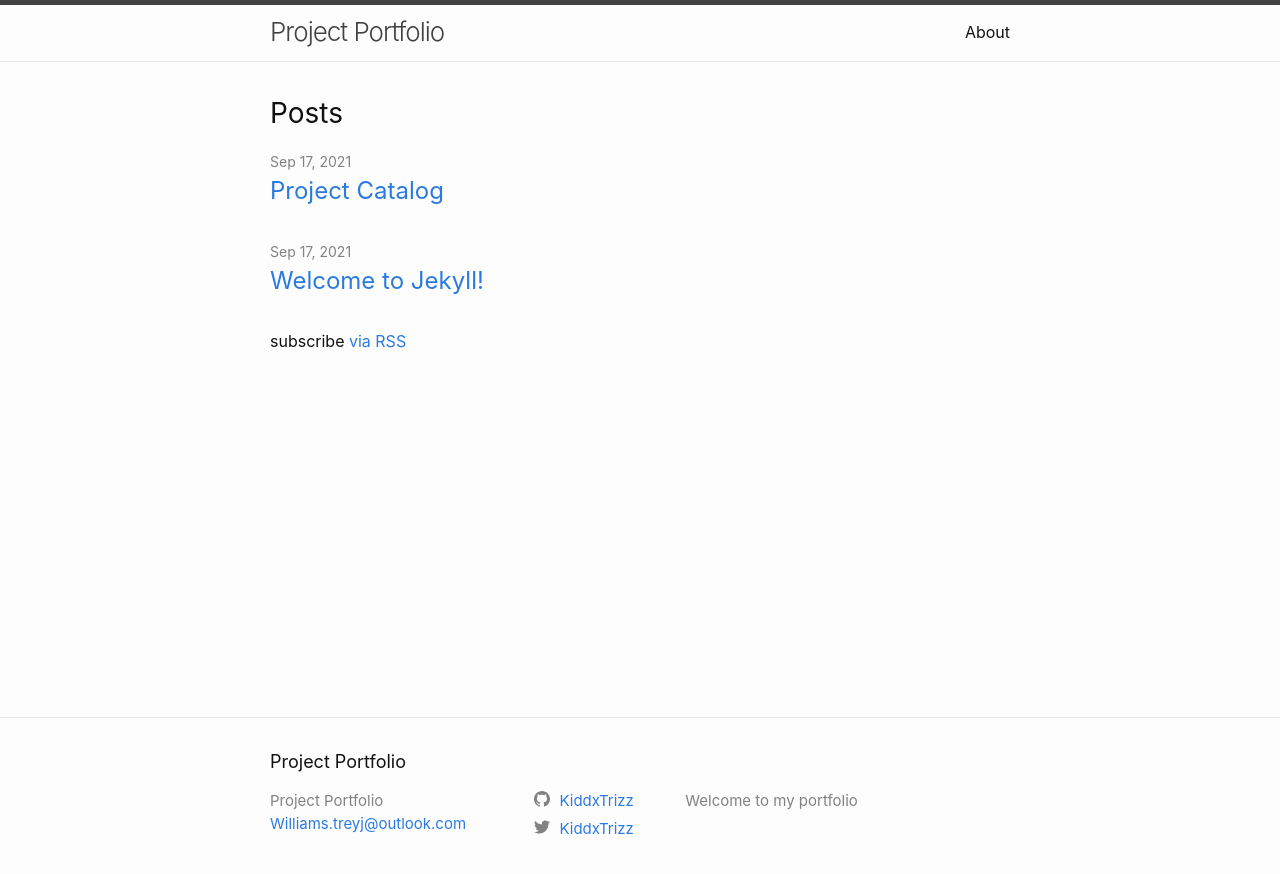
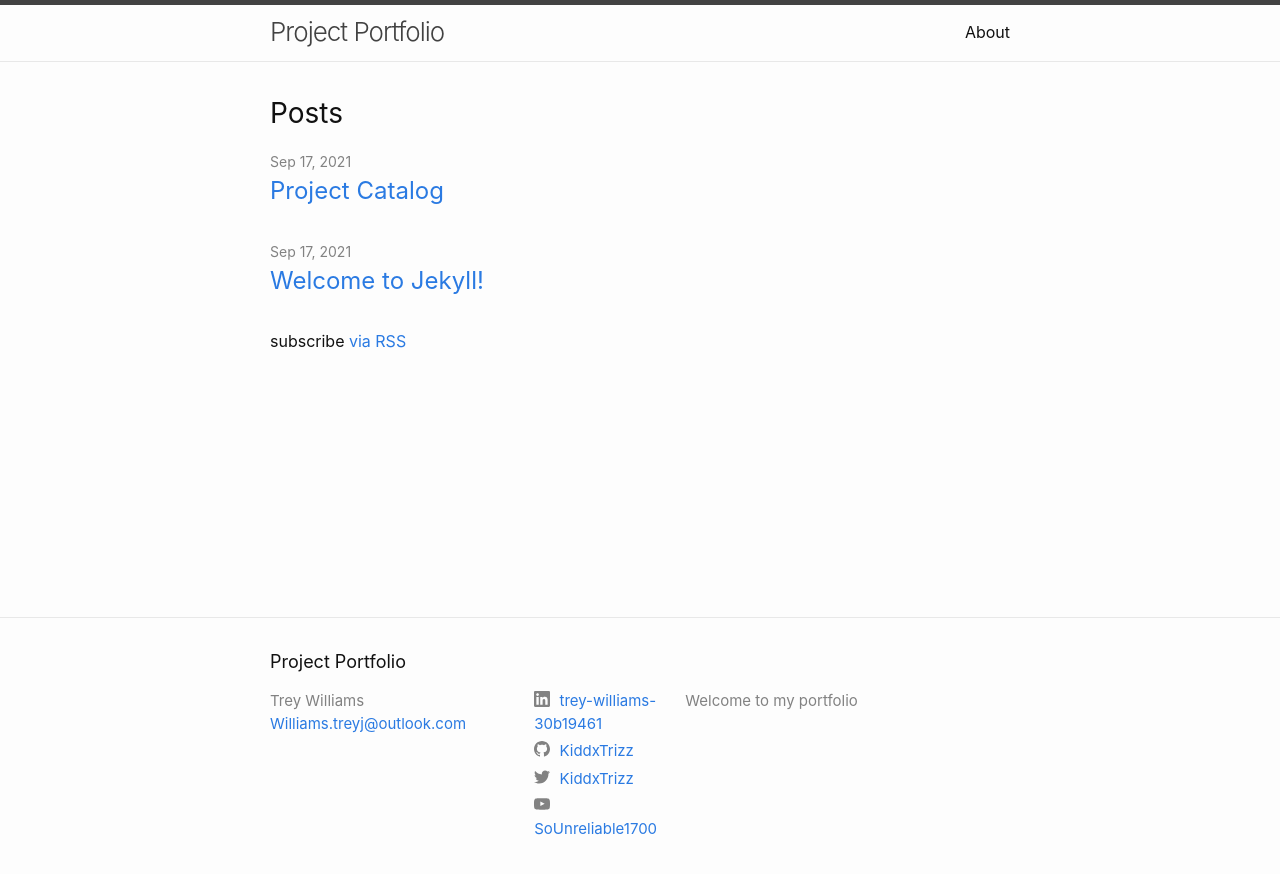
Before and after one commit to Kiddxtrizz/portfolio_tw, a Jekyll site: the page built from index.markdown, in a window 1280 px wide. Shown: the top 874 px of the page. Built offline with Jekyll 4.4.1, drawn with Linux system fonts in a browser that asks for light colours.

Commit message:
update config
updated layout of home page and added in social media

```diff
--- a/_config.yml
+++ b/_config.yml
@@ -27,6 +27,13 @@ url: "https://kiddxtrizz.github.io" # the base hostname & protocol for your site
 twitter_username: KiddxTrizz
 github_username:  KiddxTrizz
 
+#Adding fields jekyll minima theme does not specify
+#Defining author of the portfolio
+author: Trey Williams
+linkedin_username: trey-williams-30b19461
+youtube_username: SoUnreliable1700
+
+
 # Build settings
 #Removed minima theme as it is not a regular theme
 #theme: minima
--- a/_includes/social.html
+++ b/_includes/social.html
@@ -1,10 +1,10 @@
 <ul class="social-media-list">
+  {%- if site.linkedin_username -%}<li><a href="https://www.linkedin.com/in/{{ site.linkedin_username| cgi_escape | escape }}"><svg class="svg-icon"><use xlink:href="{{ '/assets/minima-social-icons.svg#linkedin' | relative_url }}"></use></svg> <span class="username">{{ site.linkedin_username| escape }}</span></a></li>{%- endif -%}
   {%- if site.dribbble_username -%}<li><a href="https://dribbble.com/{{ site.dribbble_username| cgi_escape | escape }}"><svg class="svg-icon"><use xlink:href="{{ '/assets/minima-social-icons.svg#dribbble' | relative_url }}"></use></svg> <span class="username">{{ site.dribbble_username| escape }}</span></a></li>{%- endif -%}
   {%- if site.facebook_username -%}<li><a href="https://www.facebook.com/{{ site.facebook_username| cgi_escape | escape }}"><svg class="svg-icon"><use xlink:href="{{ '/assets/minima-social-icons.svg#facebook' | relative_url }}"></use></svg> <span class="username">{{ site.facebook_username| escape }}</span></a></li>{%- endif -%}
   {%- if site.flickr_username -%}<li><a href="https://www.flickr.com/photos/{{ site.flickr_username| cgi_escape | escape }}"><svg class="svg-icon"><use xlink:href="{{ '/assets/minima-social-icons.svg#flickr' | relative_url }}"></use></svg> <span class="username">{{ site.flickr_username| escape }}</span></a></li>{%- endif -%}
   {%- if site.github_username -%}<li><a href="https://github.com/{{ site.github_username| cgi_escape | escape }}"><svg class="svg-icon"><use xlink:href="{{ '/assets/minima-social-icons.svg#github' | relative_url }}"></use></svg> <span class="username">{{ site.github_username| escape }}</span></a></li>{%- endif -%}
   {%- if site.instagram_username -%}<li><a href="https://instagram.com/{{ site.instagram_username| cgi_escape | escape }}"><svg class="svg-icon"><use xlink:href="{{ '/assets/minima-social-icons.svg#instagram' | relative_url }}"></use></svg> <span class="username">{{ site.instagram_username| escape }}</span></a></li>{%- endif -%}
-  {%- if site.linkedin_username -%}<li><a href="https://www.linkedin.com/in/{{ site.linkedin_username| cgi_escape | escape }}"><svg class="svg-icon"><use xlink:href="{{ '/assets/minima-social-icons.svg#linkedin' | relative_url }}"></use></svg> <span class="username">{{ site.linkedin_username| escape }}</span></a></li>{%- endif -%}
   {%- if site.pinterest_username -%}<li><a href="https://www.pinterest.com/{{ site.pinterest_username| cgi_escape | escape }}"><svg class="svg-icon"><use xlink:href="{{ '/assets/minima-social-icons.svg#pinterest' | relative_url }}"></use></svg> <span class="username">{{ site.pinterest_username| escape }}</span></a></li>{%- endif -%}
   {%- for mst in site.mastodon -%}{%- if mst.username and mst.instance -%}<li><a href="https://{{ mst.instance| cgi_escape | escape}}/@{{mst.username}}"><svg class="svg-icon"><use xlink:href="{{ '/assets/minima-social-icons.svg#mastodon' | relative_url }}"></use></svg> <span class="username">{{ mst.username|escape }}</span></a></li>{%- endif -%}{%- endfor -%}
   {%- if site.twitter_username -%}<li><a href="https://www.twitter.com/{{ site.twitter_username| cgi_escape | escape }}"><svg class="svg-icon"><use xlink:href="{{ '/assets/minima-social-icons.svg#twitter' | relative_url }}"></use></svg> <span class="username">{{ site.twitter_username| escape }}</span></a></li>{%- endif -%}
```
